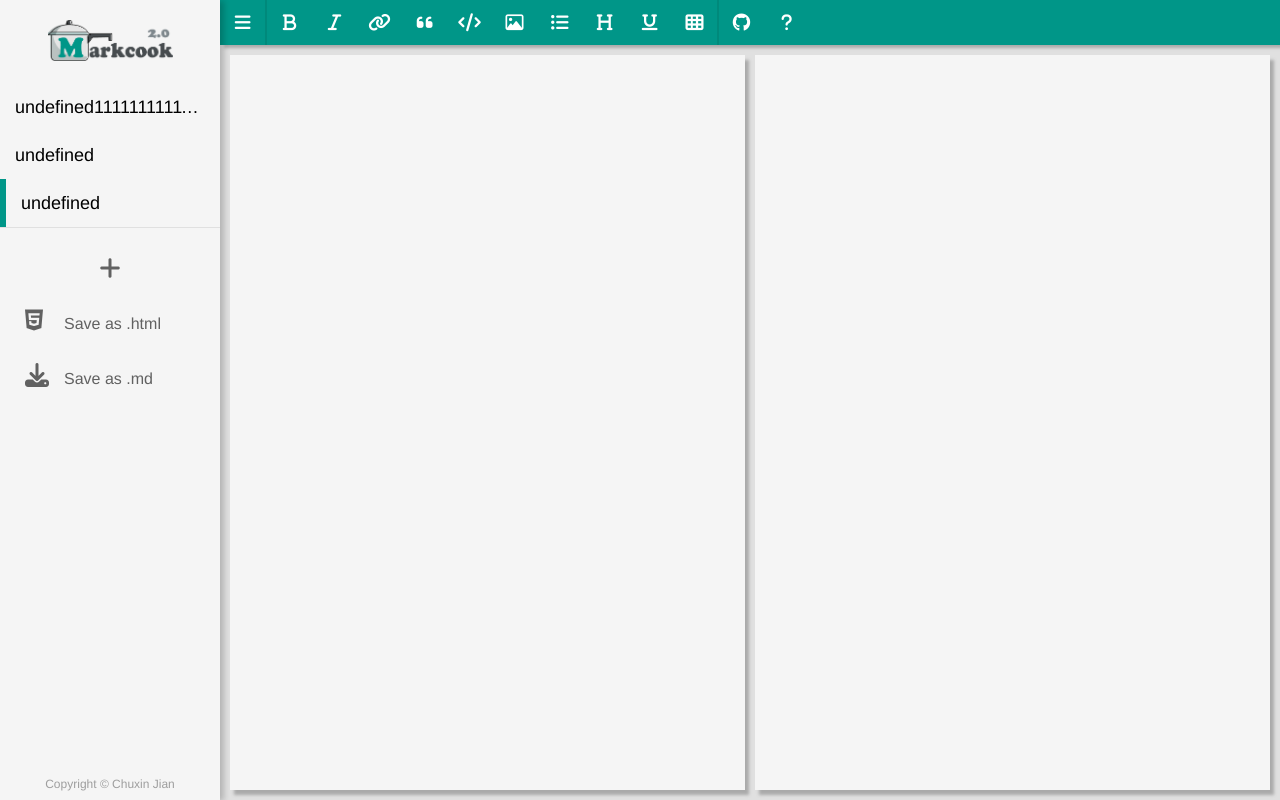
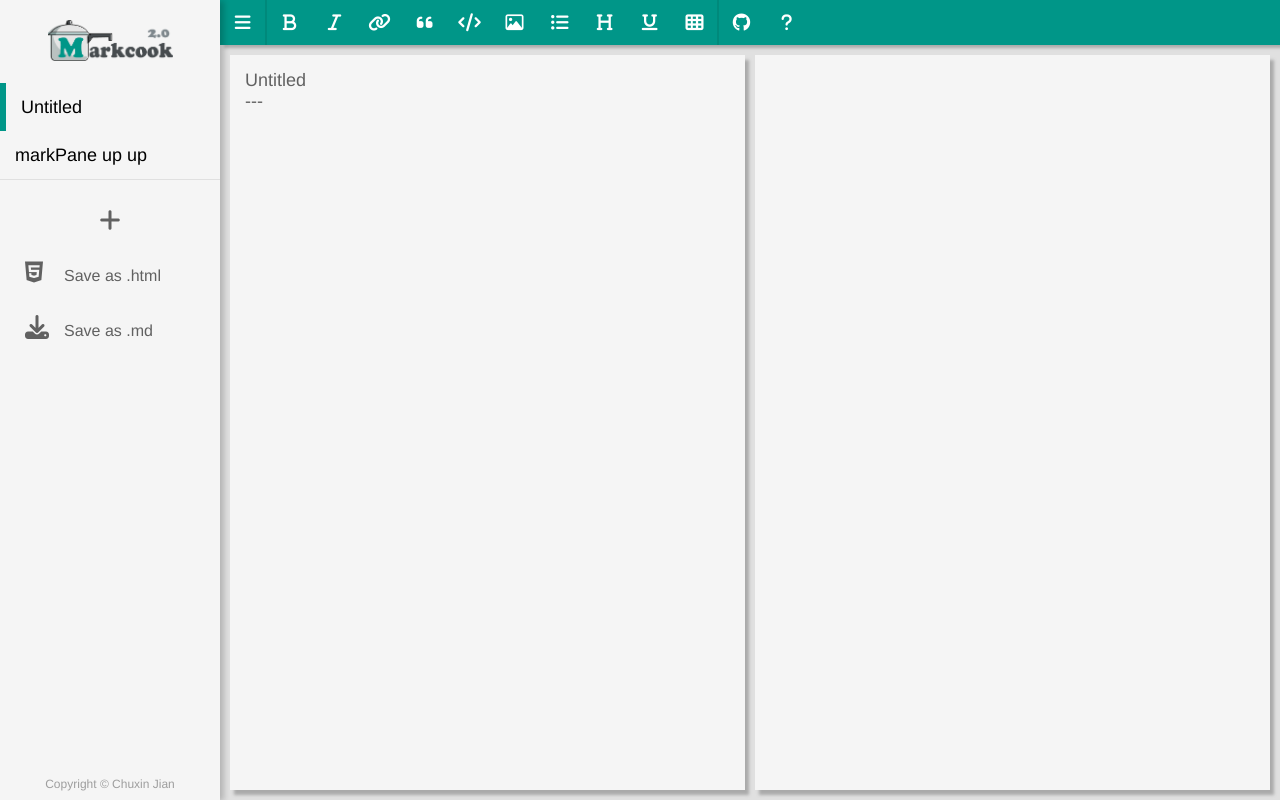
Before and after one commit to jianchuxin/MarkPane, a Vue app: page / in a window 1280 px wide. Built offline with nearby package versions, Linux system fonts and the light colour scheme.

Commit message:
初步实现pinia存储文章数据，切换文章，内容显示和文本编辑

```diff
--- a/index.html
+++ b/index.html
@@ -2,9 +2,9 @@
 <html lang="en">
   <head>
     <meta charset="UTF-8" />
-    <link rel="icon" href="/favicon.ico" />
+    <link rel="icon" href="./src/assets/images/favicon.ico" />
     <meta name="viewport" content="width=device-width, initial-scale=1.0" />
-    <title>Vite App</title>
+    <title>MarkPane 3.0 | A smart and beautiful markdown editor</title>
     <link
       rel="stylesheet"
       href="https://cdnjs.cloudflare.com/ajax/libs/font-awesome/6.4.0/css/all.min.css"
--- a/src/components/AsideMenu.vue
+++ b/src/components/AsideMenu.vue
@@ -1,4 +1,23 @@
-<script setup></script>
+<script setup>
+import { useStore } from "@/stores/index";
+const store = useStore();
+
+const selectArticle = (id) => {
+  console.log("选择文章id:", id);
+  store.selectArticle(id);
+};
+
+const deleteArticle = (id) => {
+  console.log("删除文章id:", id);
+  store.deleteArticle(id);
+};
+
+const addNewArticle = () => {
+  console.log("添加一篇新文章");
+  console.log("currentId", store.currentId);
+  store.addNewArticle();
+};
+</script>
 
 <template>
   <div class="aside-menu">
@@ -9,24 +28,28 @@
 
     <!-- file list -->
     <ul class="files">
-      <li>
-        <span>undefined1111111111111</span>
-        <button class="delete-btn"><i class="fa fa-solid fa-xmark"></i></button>
-      </li>
-      <li>
-        <span>undefined</span>
-        <button class="delete-btn"><i class="fa fa-solid fa-xmark"></i></button>
-      </li>
-      <li class="current">
-        <span>undefined</span>
-        <button class="delete-btn"><i class="fa fa-solid fa-xmark"></i></button>
+      <!-- 文章的标题为内容的第一行 -->
+      <li
+        v-for="article in store.articleList"
+        :key="article.id"
+        :class="{ current: article.id === store.currentId }"
+        @click="selectArticle(article.id)"
+      >
+        <span>{{ article.content.split("\n")[0] }}</span>
+        <button
+          v-if="store.articleList.length > 1"
+          class="delete-btn"
+          @click="deleteArticle(article.id)"
+        >
+          <i class="fa fa-solid fa-xmark"></i>
+        </button>
       </li>
     </ul>
 
     <!-- actions -->
     <ul class="actions">
       <li>
-        <button class="add-one-btn">
+        <button class="add-one-btn" @click="addNewArticle">
           <i class="fa fa-plus"></i>
         </button>
       </li>
@@ -51,9 +74,8 @@
 <style scoped lang="less">
 .aside-menu {
   position: relative;
-  // float: left;
   height: 100%;
-  width: 22rem;
+  min-width: 22rem; // 点睛之笔
   background-color: #f5f5f5;
   box-shadow: 4px 1px 6px 0px rgba(0, 0, 0, 0.2);
 
@@ -70,6 +92,7 @@
     margin-bottom: 1.3rem;
     li {
       position: relative;
+      cursor: default;
       span {
         display: block;
         height: 100%;
--- a/src/components/InputArea.vue
+++ b/src/components/InputArea.vue
@@ -1,8 +1,26 @@
-<script setup></script>
+<script setup>
+import { useStore } from "@/stores";
+import { computed } from "vue";
+const store = useStore();
+
+// 获取文件内容并显示
+const rawContent = computed(() => {
+  const currentArticle = store.articleList.find(
+    (item) => item.id === store.currentId
+  );
+  return currentArticle.content;
+});
+
+// 用户输入文本，改变文件内容
+const contentChange = (e) => {
+  console.log("用户正在输入..");
+  store.contentChange(e.target.value);
+};
+</script>
 
 <template>
   <div class="input">
-    <textarea ref="inputer" autofocus></textarea>
+    <textarea autofocus :value="rawContent" @input="contentChange"></textarea>
   </div>
 </template>
 
--- a/src/stores/index.js
+++ b/src/stores/index.js
@@ -4,5 +4,68 @@ import { ref } from "vue";
 export const useStore = defineStore("store", () => {
   const showMenu = ref(true);
 
-  return { showMenu };
+  const createId = () => {
+    const s = new Date();
+    return s.getTime();
+  };
+
+  //acticle
+  const currentId = ref(createId());
+
+  const articleList = ref([
+    {
+      id: currentId.value,
+      content: "Untitled\n---\n",
+    },
+    {
+      id: "23131",
+      content: "markPane up up\n---\n",
+    },
+  ]);
+
+  // 选者当前文章
+  const selectArticle = (id) => {
+    currentId.value = id;
+  };
+
+  // 新增文章
+  const addNewArticle = () => {
+    const newArticle = {
+      id: createId(),
+      content: "Untitled\n---",
+    };
+    articleList.value.push(newArticle);
+    currentId.value = newArticle.id;
+  };
+
+  // 删除文章
+  const deleteArticle = (id) => {
+    const index = articleList.value.findIndex((item) => item.id === id);
+    if (id === currentId.value) {
+      if (index === articleList.value.length - 1) {
+        currentId.value = articleList.value.at(index - 1).id;
+      } else {
+        currentId.value = articleList.value.at(index + 1).id;
+      }
+    }
+    articleList.value.splice(index, 1);
+  };
+
+  // 输入文本，修改文章的content
+  const contentChange = (text) => {
+    const article = articleList.value.find(
+      (item) => item.id === currentId.value
+    );
+    article.content = text;
+  };
+
+  return {
+    showMenu,
+    currentId,
+    articleList,
+    selectArticle,
+    addNewArticle,
+    deleteArticle,
+    contentChange,
+  };
 });
```
Also changed, not shown: src/stores/counter.js (deleted, +0 -12 lines).
